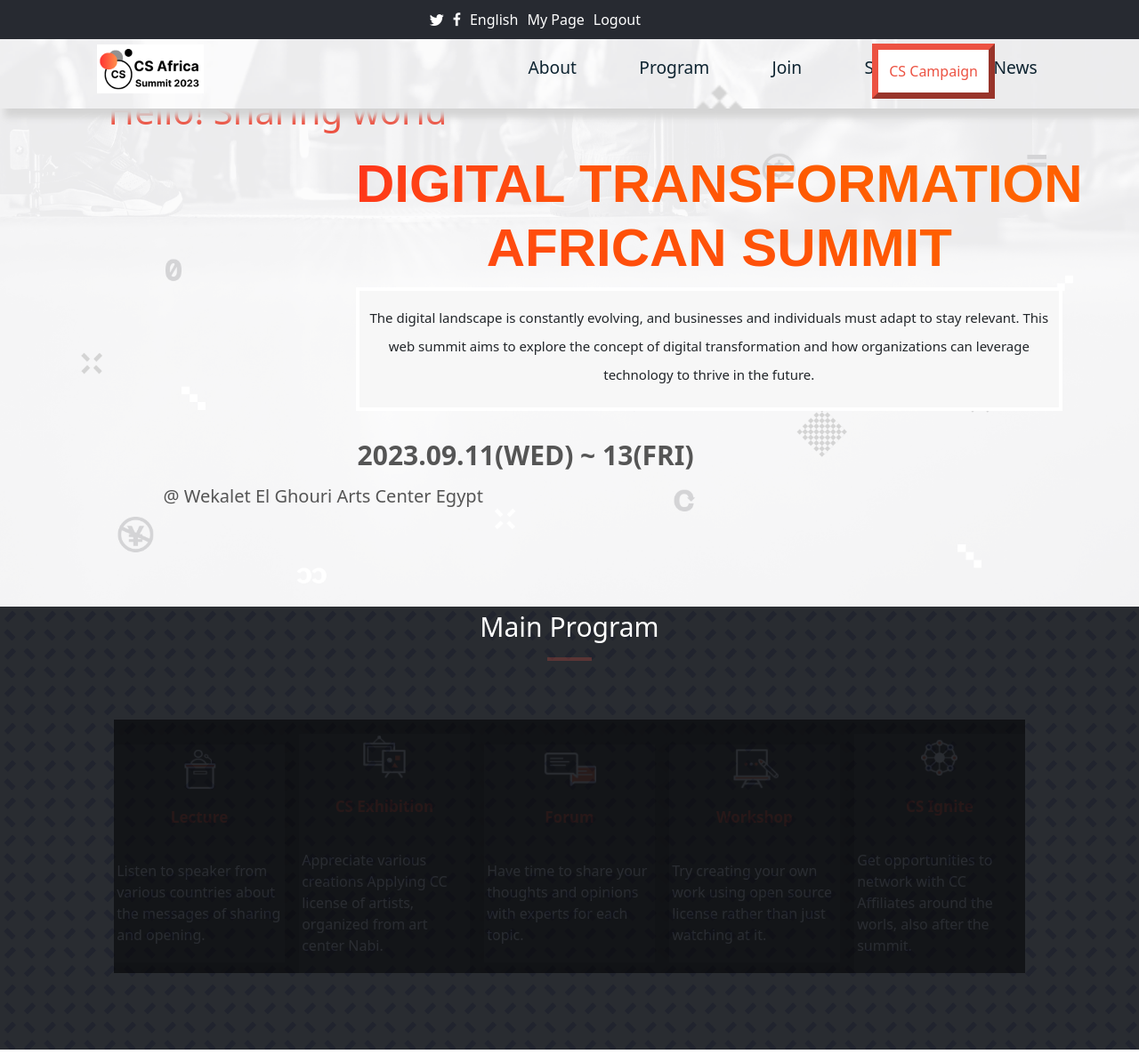
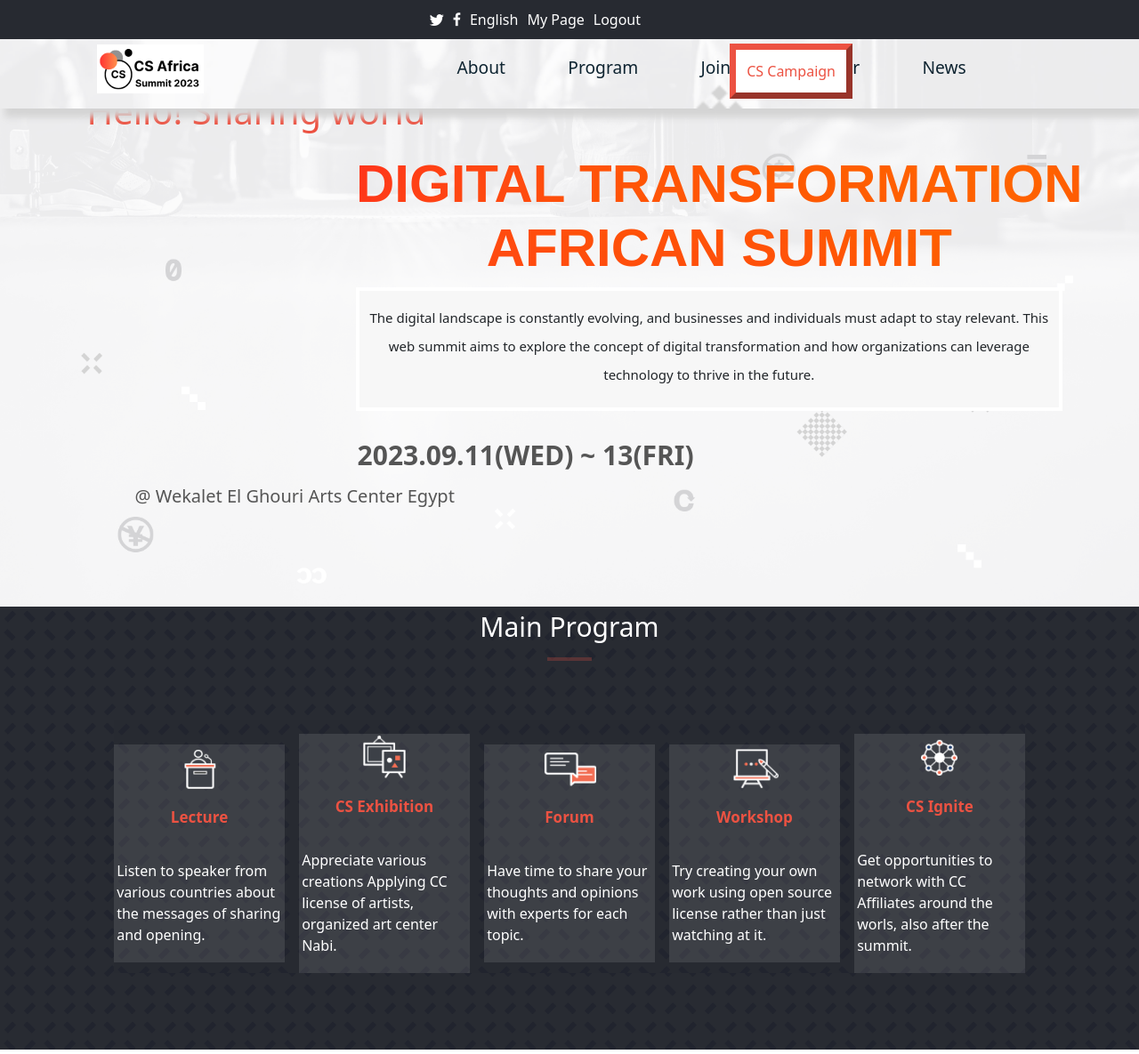
Before and after one commit to Edgahkipkemoi/capstone, a website: page index.html in a window 1280 px wide. Shown: the top 1185 px of the page at 89% size. Drawn offline with nearby package versions, Linux system fonts and the light colour scheme; files whose address does not match are found by name.

Commit message:
Made changes required

```diff
--- a/about.css
+++ b/about.css
@@ -582,7 +582,7 @@ body {
     background-color: #fff;
     font-size: 16px;
     padding: 12px;
-    margin: -0.5rem 5rem 0 1rem;
+    margin: -0.5rem 15rem 0 1rem;
   }
 
   .navbar .nav-button:hover {
@@ -699,6 +699,7 @@ body {
     display: flex;
     justify-content: center;
     text-decoration: underline;
+    padding-bottom: 2rem;
   }
 
   .header-email i {
--- a/index.html
+++ b/index.html
@@ -96,7 +96,7 @@
                 <img src="img/program-icon-2.png" alt="#" class="program-img">
                 <p class="program-title">CS Exhibition</p>
                 <p class="program-description">Appreciate various creations Applying CC license of artists, organized
-                    from art center Nabi.</p>
+                    art center Nabi.</p>
             </div>
             <div class="program">
                 <img src="img/program-icon-3.png" alt="#" class="program-img">
--- a/style.css
+++ b/style.css
@@ -158,6 +158,7 @@ body {
   background-repeat: no-repeat;
   overflow-x: hidden;
   margin: 0 0 0 -6rem;
+  text-align: center;
 }
 
 .header-content {
@@ -235,8 +236,8 @@ body {
   display: flex;
   flex-direction: column;
   background-color: #272a31;
-  background-image: url(../img/bg/crosses-bg.png);
-  mix-blend-mode: multiply;
+  background-image: url(img/crosses-bg.png);
+  /* mix-blend-mode: multiply; */
   height: auto;
   justify-content: space-around;
   gap: 1rem;
@@ -516,7 +517,7 @@ body {
     background-color: #fff;
     font-size: 16px;
     padding: 12px;
-    margin: -0.5rem 5rem 0 1rem;
+    margin: -0.5rem 15rem 0 1rem;
   }
 
   .navbar .nav-button:hover {
@@ -549,9 +550,10 @@ body {
     display: flex;
     justify-content: flex-start;
     color: #ec5242;
-    margin-left: -59rem;
+    margin-left: -62rem;
     font-size: 40px;
     font-weight: 400;
+    text-align: center;
   }
 
   .header-content h1 {
@@ -600,7 +602,9 @@ body {
     font-weight: 150;
     font-size: 20px;
     padding-top: 0.3rem;
-    margin-left: -17rem;
+    text-align: center;
+    margin-left: -19rem;
+
   }
 
   /* Main Program Styles */
@@ -610,8 +614,7 @@ body {
     align-items: center;
     justify-content: center;
     background-image: url(img/crosses-bg.png);
-    background-color: #292c31;
-    mix-blend-mode: multiply;
+    background-color: #282b32;
     height: auto;
     color: #fff;
     padding-bottom: 70px;
@@ -641,9 +644,6 @@ body {
     flex-direction: row;
     margin: 50px 200px;
     background-color: #272a31;
-    opacity: 0.7;
-    background-image: url(../img/bg/crosses-bg.png);
-    mix-blend-mode: multiply;
     gap: 1rem;
     height: 50%;
   }
@@ -652,7 +652,6 @@ body {
     display: flex;
     flex-direction: column;
     justify-content: center;
-    background-color: #3b3e45;
     width: 12rem;
     color: #fff !important;
   }
@@ -779,7 +778,7 @@ body {
     align-items: center;
     flex-wrap: wrap;
     gap: 2rem;
-    margin-left: 1rem;
+    margin-left: -5rem;
     margin-bottom: -0.9rem;
   }
 
```
Also changed, not shown: img/img4.jpg (added).
